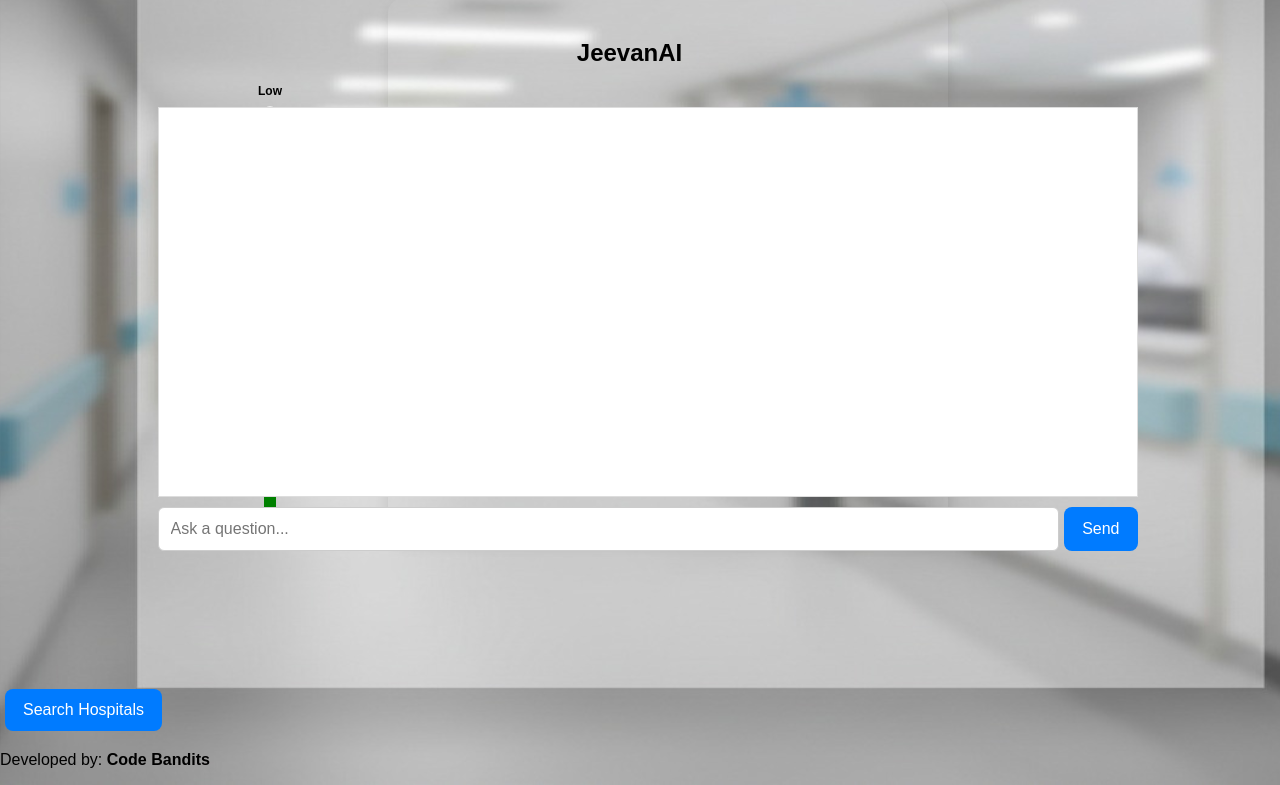
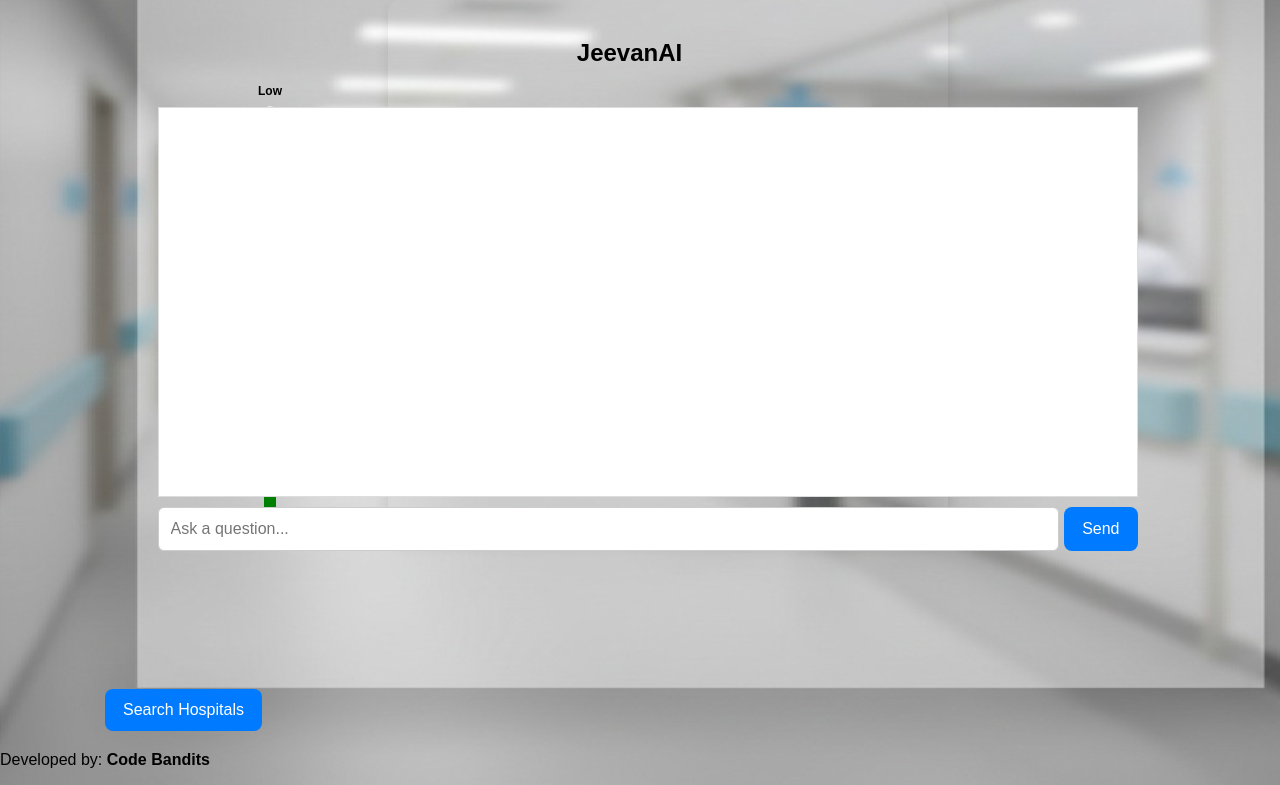
Before and after one commit to Quasar-x-AI-2026/Code_Bandits, a FastAPI app: page / in a window 1280 px wide; the page is wider, and only the part inside the window is pictured. Shown: the part 209-994 px from the top of that part. Run offline with FastAPI, Linux system fonts and the light colour scheme; parts of the project's set-up code (start-up, migrations or seed data) failed here and were passed over.

Commit message:
initial commit

```diff
--- a/Home/static/css/style.css
+++ b/Home/static/css/style.css
@@ -189,3 +189,8 @@ footer a:hover {
     margin-bottom: 8px;
     font-weight: bold;
 }
+
+.hospital {
+    position: relative;
+    left: 100px;
+}
```
